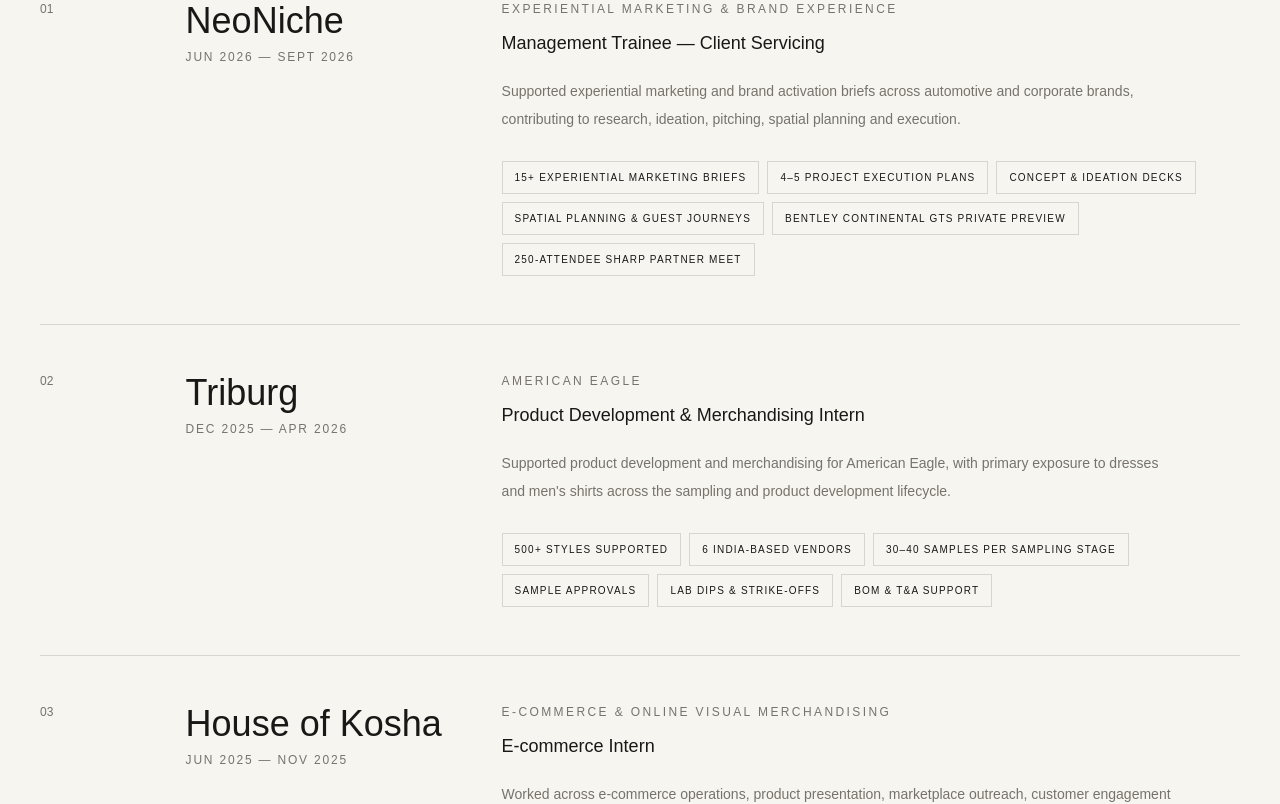
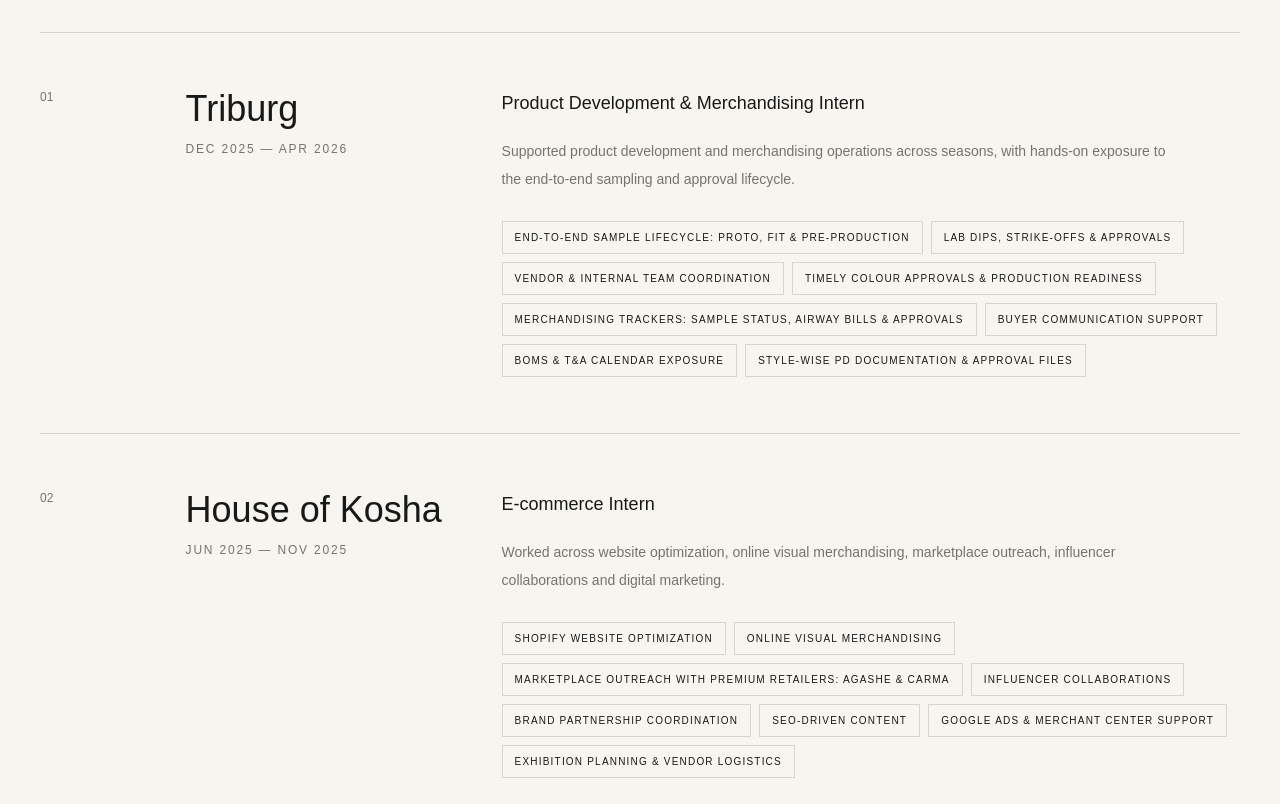
Before and after one commit to FairyChan/Portfolio, a Next.js app: page / in a window 1280 px wide. Shown: the part 2880-3684 px from the top of the page. Built offline with nearby package versions, Linux system fonts and the light colour scheme.

Commit message:
Align experience with resume

```diff
--- a/components/Experience.tsx
+++ b/components/Experience.tsx
@@ -1,109 +1,65 @@
 const experiences = [
   {
     number: "01",
-    company: "NeoNiche",
-    role: "Management Trainee — Client Servicing",
-    period: "Jun 2026 — Sept 2026",
-    category: "Experiential Marketing & Brand Experience",
-    description:
-      "Supported experiential marketing and brand activation briefs across automotive and corporate brands, contributing to research, ideation, pitching, spatial planning and execution.",
+    company: "Triburg",
+    role: "Product Development & Merchandising Intern",
+    period: "Dec 2025 — Apr 2026",
+    description: "Supported product development and merchandising operations across seasons, with hands-on exposure to the end-to-end sampling and approval lifecycle.",
     highlights: [
-      "15+ experiential marketing briefs",
-      "4–5 project execution plans",
-      "Concept & ideation decks",
-      "Spatial planning & guest journeys",
-      "Bentley Continental GTS private preview",
-      "250-attendee Sharp Partner Meet",
+      "End-to-end sample lifecycle: proto, fit & pre-production",
+      "Lab dips, strike-offs & approvals",
+      "Vendor & internal team coordination",
+      "Timely colour approvals & production readiness",
+      "Merchandising trackers: sample status, airway bills & approvals",
+      "Buyer communication support",
+      "BOMs & T&A calendar exposure",
+      "Style-wise PD documentation & approval files",
     ],
   },
   {
     number: "02",
-    company: "Triburg",
-    role: "Product Development & Merchandising Intern",
-    period: "Dec 2025 — Apr 2026",
-    category: "American Eagle",
-    description:
-      "Supported product development and merchandising for American Eagle, with primary exposure to dresses and men's shirts across the sampling and product development lifecycle.",
-    highlights: [
-      "500+ styles supported",
-      "6 India-based vendors",
-      "30–40 samples per sampling stage",
-      "Sample approvals",
-      "Lab dips & strike-offs",
-      "BOM & T&A support",
-    ],
-  },
-  {
-    number: "03",
     company: "House of Kosha",
     role: "E-commerce Intern",
     period: "Jun 2025 — Nov 2025",
-    category: "E-commerce & Online Visual Merchandising",
-    description:
-      "Worked across e-commerce operations, product presentation, marketplace outreach, customer engagement and digital visibility for the luxury accessories brand.",
+    description: "Worked across website optimization, online visual merchandising, marketplace outreach, influencer collaborations and digital marketing.",
     highlights: [
-      "250–300 products / SKUs",
-      "50+ marketplace & retail outreach",
-      "10 distribution partnerships",
-      "Shopify & online VM",
-      "150+ influencer outreach",
-      "400+ customer database",
+      "Shopify website optimization",
+      "Online visual merchandising",
+      "Marketplace outreach with premium retailers: Agashe & Carma",
+      "Influencer collaborations",
+      "Brand partnership coordination",
+      "SEO-driven content",
+      "Google Ads & Merchant Center support",
+      "Exhibition planning & vendor logistics",
     ],
   },
 ];
 
 export default function Experience() {
   return (
-    <section
-      id="experience"
-      className="border-t border-[#d9d5cd] px-6 py-24 md:px-10 md:py-32"
-    >
+    <section id="experience" className="border-t border-[#d9d5cd] px-6 py-24 md:px-10 md:py-32">
       <div className="mx-auto max-w-[1400px]">
         <div className="mb-20">
-          <p className="text-xs uppercase tracking-[0.3em] text-[#77736c]">
-            02 — Experience
+          <p className="text-xs uppercase tracking-[0.3em] text-[#77736c]">03 — Experience</p>
+          <p className="mt-6 max-w-xl text-sm leading-7 text-[#77736c]">
+            Hands-on experience spanning product development, merchandising, e-commerce, digital marketing and the operational details that move fashion products from idea to market.
           </p>
         </div>
 
         <div>
           {experiences.map((experience) => (
-            <article
-              key={experience.company}
-              className="grid gap-8 border-t border-[#d9d5cd] py-12 md:grid-cols-[0.1fr_0.25fr_0.65fr]"
-            >
-              <span className="text-xs text-[#77736c]">
-                {experience.number}
-              </span>
-
+            <article key={experience.company} className="grid gap-8 border-t border-[#d9d5cd] py-14 md:grid-cols-[0.1fr_0.25fr_0.65fr]">
+              <span className="text-xs text-[#77736c]">{experience.number}</span>
               <div>
-                <h3 className="font-editorial text-4xl">
-                  {experience.company}
-                </h3>
-
-                <p className="mt-2 text-xs uppercase tracking-[0.15em] text-[#77736c]">
-                  {experience.period}
-                </p>
+                <h3 className="font-editorial text-4xl">{experience.company}</h3>
+                <p className="mt-3 text-xs uppercase tracking-[0.15em] text-[#77736c]">{experience.period}</p>
               </div>
-
               <div>
-                <p className="text-xs uppercase tracking-[0.2em] text-[#77736c]">
-                  {experience.category}
-                </p>
-
-                <h4 className="mt-3 text-lg font-medium">
-                  {experience.role}
-                </h4>
-
-                <p className="mt-5 max-w-2xl text-sm leading-7 text-[#77736c]">
-                  {experience.description}
-                </p>
-
-                <div className="mt-7 flex max-w-3xl flex-wrap gap-2">
+                <h4 className="text-lg font-medium">{experience.role}</h4>
+                <p className="mt-5 max-w-2xl text-sm leading-7 text-[#77736c]">{experience.description}</p>
+                <div className="mt-7 flex max-w-4xl flex-wrap gap-2">
                   {experience.highlights.map((highlight) => (
-                    <span
-                      key={highlight}
-                      className="border border-[#d9d5cd] px-3 py-2 text-[10px] uppercase tracking-[0.12em]"
-                    >
+                    <span key={highlight} className="border border-[#d9d5cd] px-3 py-2 text-[10px] uppercase tracking-[0.12em]">
                       {highlight}
                     </span>
                   ))}
```
